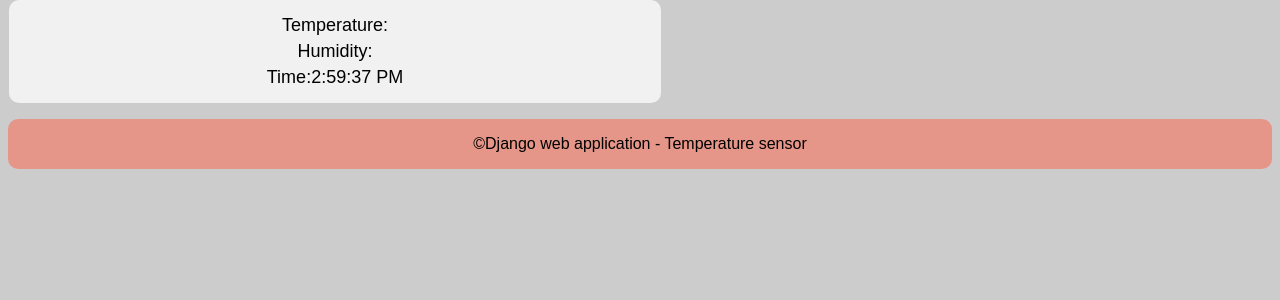
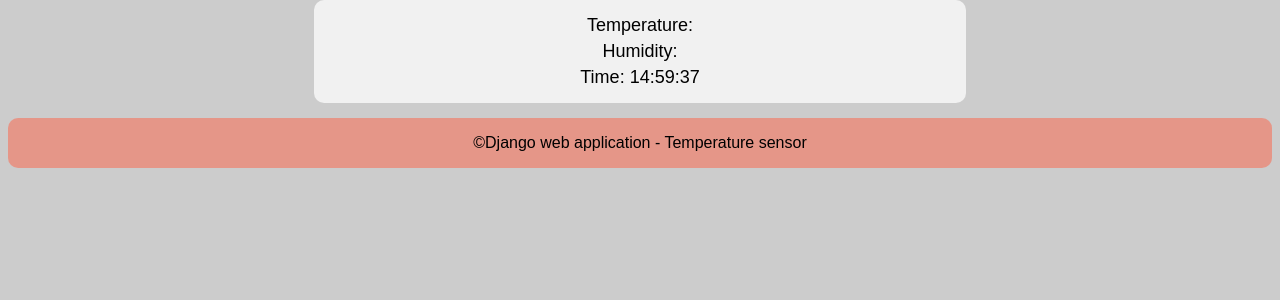
Before and after one commit to sgabriel190/rpi-temperature, a Django app: template templates/tempsens/index.html in a window 1280 px wide. Shown: the part 151-451 px from the top of the page. Run offline with Django 3.2, Linux system fonts and the light colour scheme; the template is opened without the code that fills it, so the values that code supplies are empty; parts of the project's set-up code (start-up, migrations or seed data) failed here and were passed over.

Commit message:
updated js

```diff
--- a/static/tempsens/css/style.css
+++ b/static/tempsens/css/style.css
@@ -23,13 +23,15 @@
 }
 
 main {
+    text-align: center;
+}
+
+article {
+    margin: auto;
+    background-color: #f1f1f1;
     border-radius: 10px;
+    padding: 10px;
     width: 50%;
-    height: auto;
-    background-color: #f1f1f1;
-    padding: 10px;
-    margin: 1px;
-    text-align: center;
 }
 
 article>p {
--- a/static/tempsens/js/script.js
+++ b/static/tempsens/js/script.js
@@ -1,4 +1,19 @@
 function getCurrentTime() {
-    var d = new Date();
-    document.getElementById("local_time").innerHTML = "Time:" + d.toLocaleTimeString();
+    var date = new Date();
+    var hour = date.getHours();
+    var minutes = date.getMinutes();
+    var seconds = date.getSeconds();
+    if (minutes < 10) {
+        minutes = "0" + minutes;
+    }
+    if (seconds < 10) {
+        seconds = "0" + seconds;
+    }
+    if (hour < 10) {
+        hour = "0" + hour;
+    }
+    document.getElementById("local_time").innerHTML = "Time: " +
+        hour + ":" +
+        minutes + ":" +
+        seconds;
 }
```
Also changed, not shown: tempsens/views.py (line endings or trailing spaces).
